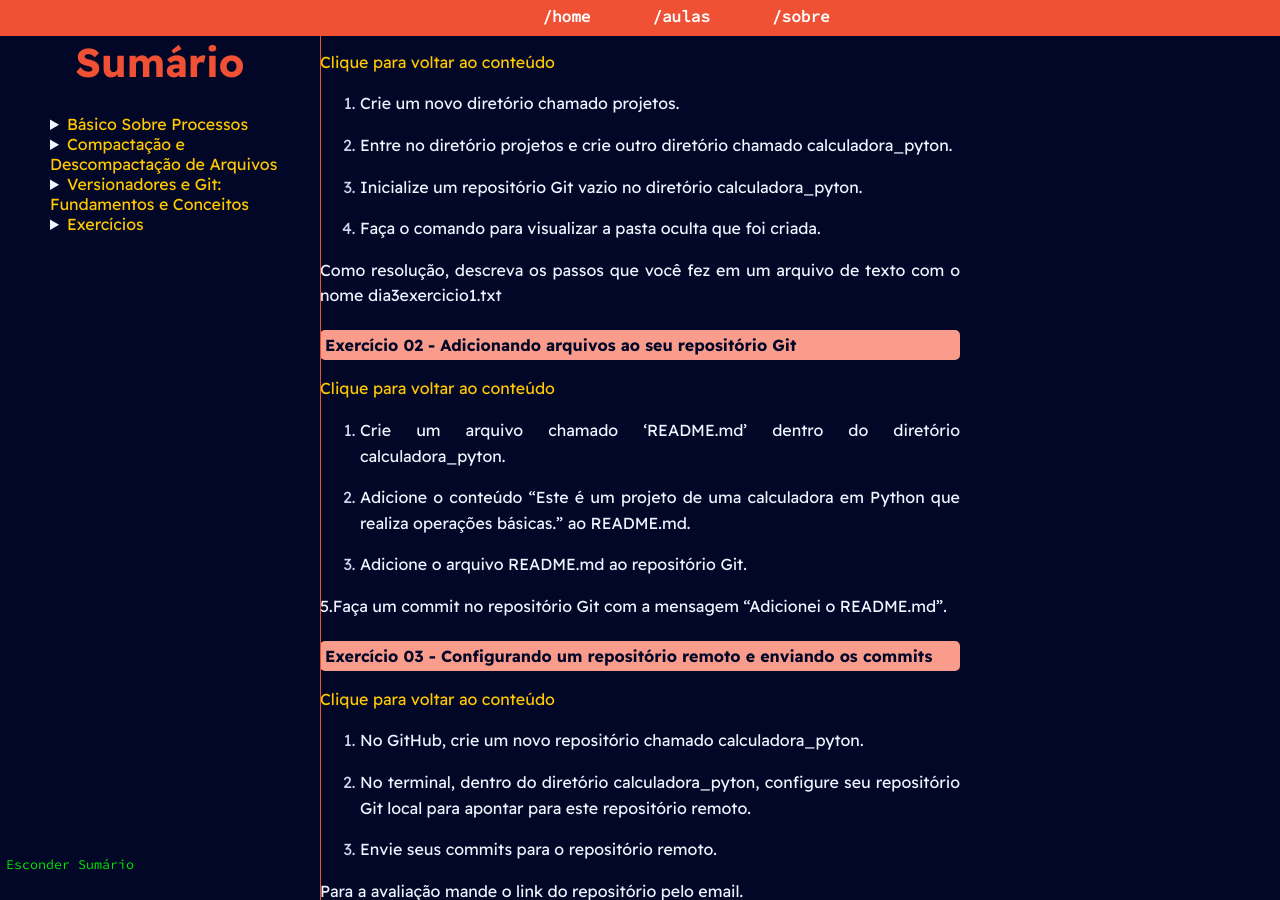
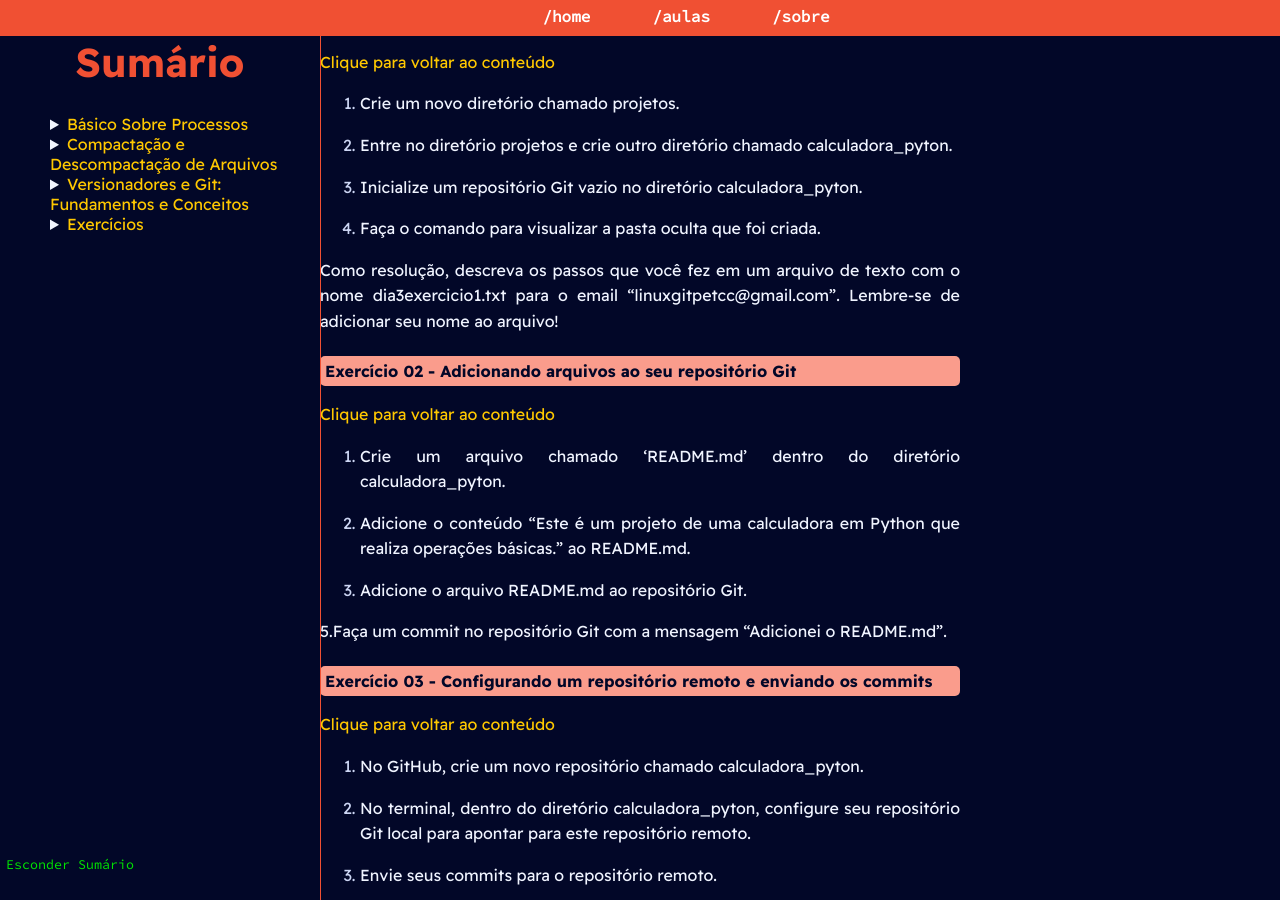
Before and after one commit to PETCC-UFRN/minicurso-linux-git, a Jekyll site: the page built from terceiroDia.md, in a window 1280 px wide and 900 px high, scrolled down 28638 px. Built offline with Jekyll 4.4.1, drawn with Linux system fonts in a browser that asks for light colours; some of the changed text lies outside the part shown.

Commit message:
ajustando exercícios

```diff
--- a/terceiroDia.md
+++ b/terceiroDia.md
@@ -940,7 +940,8 @@ $ git pull origin nome-da-branch:nome-da-branch-local
 
 4. Faça o comando para visualizar a pasta oculta que foi criada.
 
-Como resolução, descreva os passos que você fez em um arquivo de texto com o nome dia3exercicio1.txt
+Como resolução, descreva os passos que você fez em um arquivo de texto com o nome dia3exercicio1.txt para o email "linuxgitpetcc@gmail.com".
+Lembre-se de adicionar seu nome ao arquivo!
 
 #### Exercício 02 - Adicionando arquivos ao seu repositório Git
 
@@ -955,8 +956,6 @@ Como resolução, descreva os passos que você fez em um arquivo de texto com o
 
 5.Faça um commit no repositório Git com a mensagem "Adicionei o README.md".
 
-
-
 #### Exercício 03 - Configurando um repositório remoto e enviando os commits
 
 <a href="#como-desconectar-o-repositório-local-do-remoto">Clique para voltar ao conteúdo</a>
@@ -967,7 +966,7 @@ Como resolução, descreva os passos que você fez em um arquivo de texto com o
 
 3. Envie seus commits para o repositório remoto.
 
-Para a avaliação mande o link do repositório pelo email.
+Para a avaliação, mande o link do repositório pelo email "linuxgitpetcc@gmail.com".
 
 #### Exercício 04 - Adicionando funções de soma e multiplicação à calculadora
 
@@ -1002,8 +1001,6 @@ def multiplicacao(a, b):
 
 6. Use o comando que sobe as alterações locais para o repositório remoto para subir os seus commits.
 
-
-
 #### Exercício 05 - Clonando um repositório
 
 <a href="#trazendo-alterações-para-o-repositório-local-git-pull">Clique para voltar ao conteúdo</a>
```
